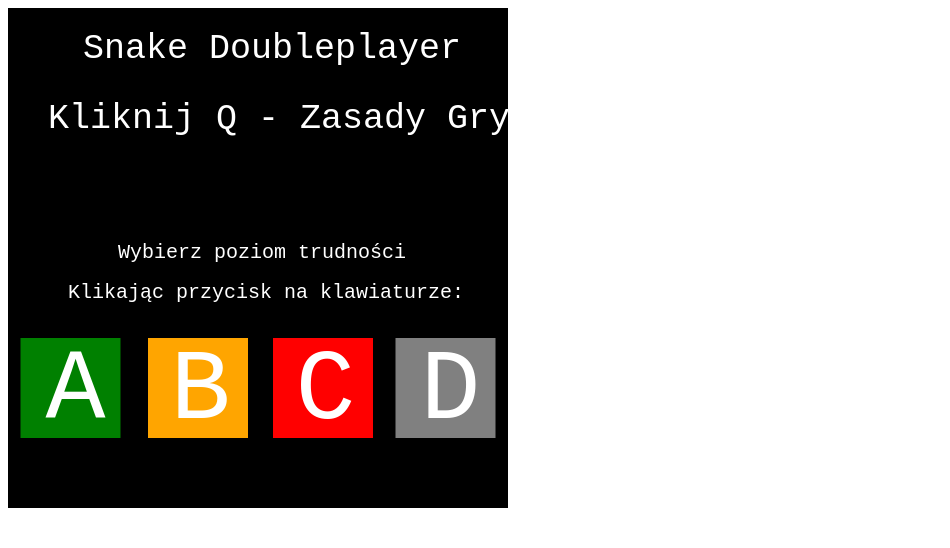
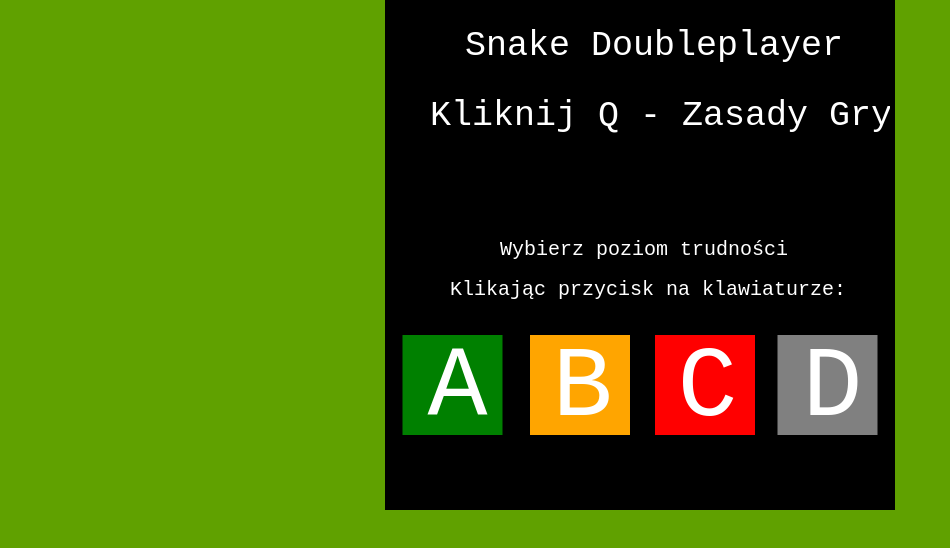
Before and after one commit to JanF01/Snake-For-2-Players, a plain HTML site: page index.html in a window 1280 px wide. Shown: the whole page, without its empty margins (0-950 px from the left). Drawn offline with Linux system fonts and the light colour scheme.

Commit message:
last change

```diff
--- a/index.html
+++ b/index.html
@@ -1,7 +1,7 @@
 <!DOCTYPE html>
 <html>
 <head>
-  <link rel="stylesheet" type="text/css" url="design.css"/>
+  <link rel="stylesheet" type="text/css" href="design.css"/>
 </head>
 <body>
   <canvas></canvas>
```
